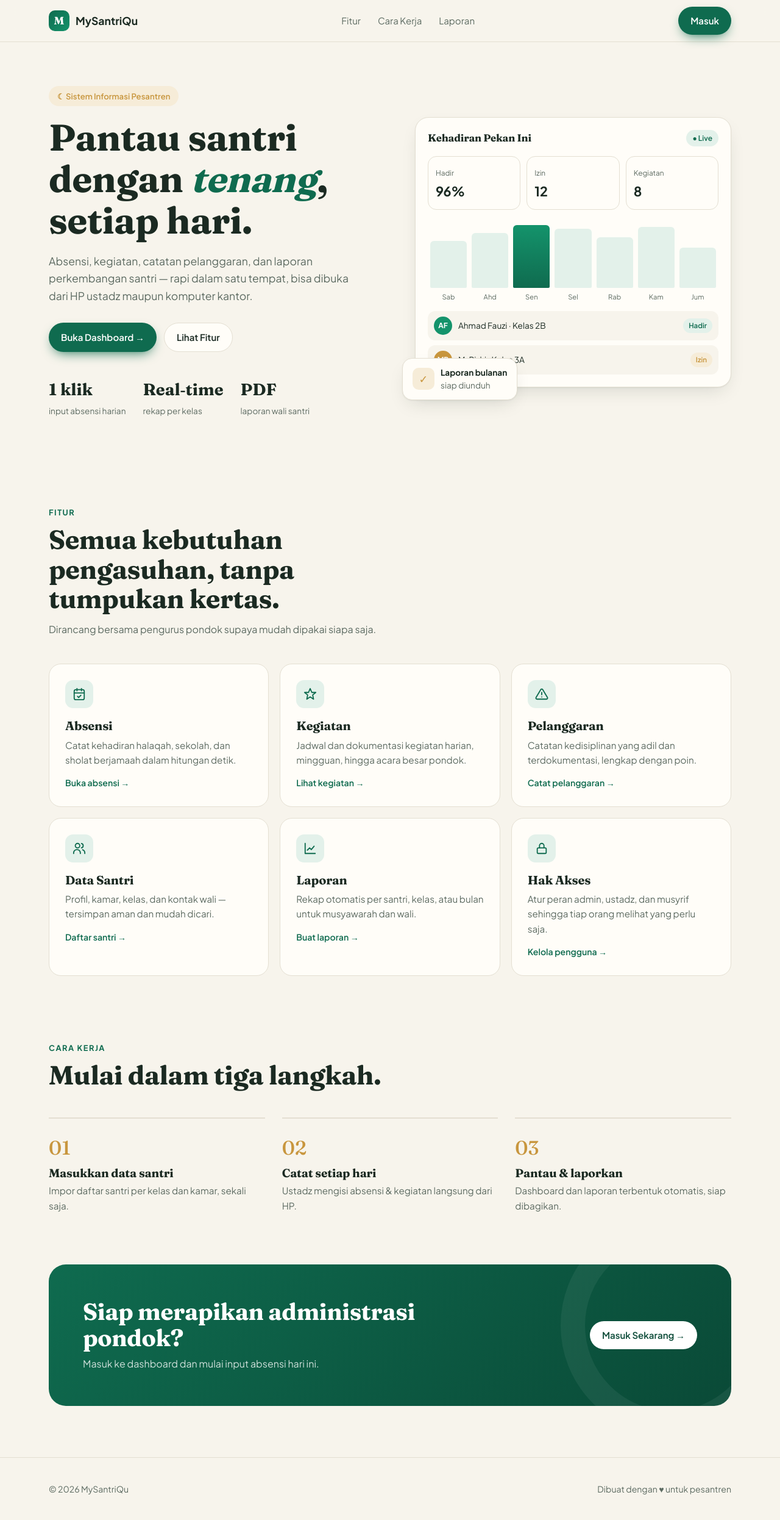
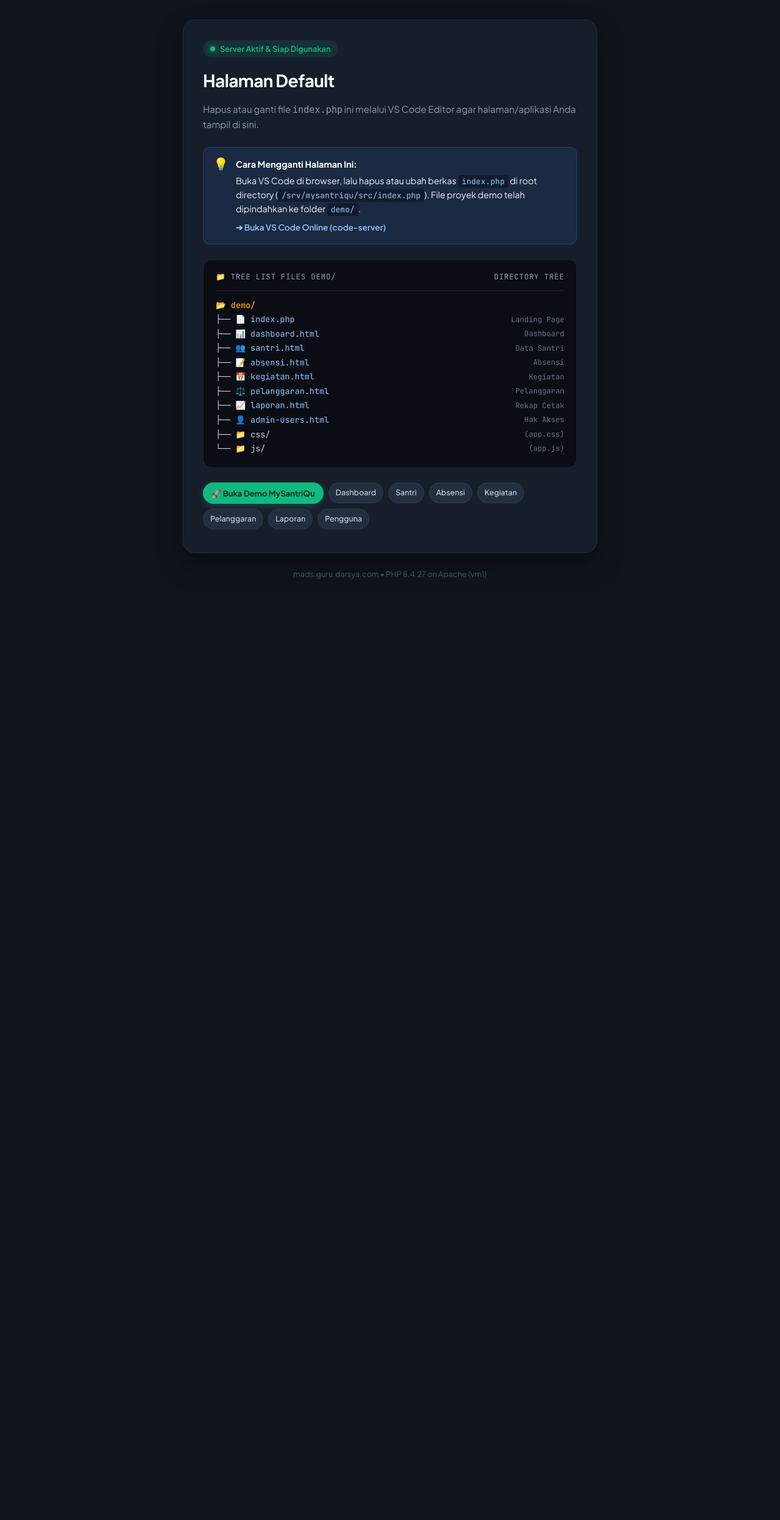
Before and after one commit to madarusyahadah-art/mysantriqu, a PHP site: page / in a window 1280 px wide. Shown: the whole page at 61% size. After the commit the page ends 949 px from the top, so only its background shows below. Run offline with PHP 8.4, Linux system fonts and the light colour scheme.

Commit message:
refactor: move app pages to demo/ and set default starter page with demo tree on index.php

```diff
--- a/index.php
+++ b/index.php
@@ -3,212 +3,304 @@
 <head>
   <meta charset="utf-8">
   <meta name="viewport" content="width=device-width, initial-scale=1">
-<title>MySantriQu — Manajemen Santri</title>
-<meta name="description" content="MySantriQu: absensi, kegiatan, pelanggaran, dan laporan santri dalam satu aplikasi.">
+  <title>Default App — mads.guru.darsya.com</title>
   <link rel="preconnect" href="https://fonts.googleapis.com">
   <link rel="preconnect" href="https://fonts.gstatic.com" crossorigin>
-<link href="https://fonts.googleapis.com/css2?family=Fraunces:opsz,wght@9..144,500;9..144,700&family=Plus+Jakarta+Sans:wght@400;500;600;700&display=swap" rel="stylesheet">
+  <link href="https://fonts.googleapis.com/css2?family=Plus+Jakarta+Sans:wght@400;500;600;700&family=JetBrains+Mono:wght@400;500;600&display=swap" rel="stylesheet">
   <style>
-:root{
-  --bg:#f7f4ec; --surface:#fffdf8; --ink:#1b2a22; --muted:#5d6b62; --line:#e4dfd2;
-  --brand:#0f6b4f; --brand-2:#14936b; --brand-soft:#e3f1ea; --gold:#c8963e; --gold-soft:#f6ecd8;
-  --shadow:0 1px 2px rgba(20,40,30,.06),0 12px 32px -12px rgba(20,40,30,.18);
+    :root {
+      --bg: #0f141c;
+      --card: #161e2a;
+      --card-border: #232e3f;
+      --text: #f0f4f8;
+      --muted: #8b9bb4;
+      --accent: #10b981;
+      --accent-soft: rgba(16, 185, 129, 0.12);
+      --brand: #3b82f6;
+      --brand-soft: rgba(59, 130, 246, 0.12);
+      --code-bg: #0a0d14;
+      --code-border: #1e2636;
+      --gold: #f59e0b;
+      --gold-soft: rgba(245, 158, 11, 0.12);
     }
-@media (prefers-color-scheme:dark){
-  :root{--bg:#0e1612;--surface:#15201b;--ink:#eef3ef;--muted:#9fb0a6;--line:#24332b;
-  --brand:#3fbf8f;--brand-2:#5fd6a8;--brand-soft:#173327;--gold:#e0b25e;--gold-soft:#2c2416;
-  --shadow:0 1px 2px rgba(0,0,0,.3),0 16px 40px -16px rgba(0,0,0,.6)}
+
+    * { box-sizing: border-box; margin: 0; padding: 0; }
+    body {
+      font-family: "Plus Jakarta Sans", system-ui, sans-serif;
+      background: var(--bg);
+      color: var(--text);
+      min-height: 100vh;
+      display: flex;
+      flex-direction: column;
+      align-items: center;
+      justify-content: center;
+      padding: 32px 16px;
+      line-height: 1.6;
     }
-*{box-sizing:border-box;margin:0;padding:0}
-html{scroll-behavior:smooth}
-body{font-family:"Plus Jakarta Sans",system-ui,sans-serif;background:var(--bg);color:var(--ink);line-height:1.6;-webkit-font-smoothing:antialiased}
-a{color:inherit;text-decoration:none}
-.wrap{max-width:1160px;margin:0 auto;padding:0 20px}
-h1,h2,h3{font-family:Fraunces,Georgia,serif;line-height:1.12;letter-spacing:-.01em}
 
-/* nav */
-header{position:sticky;top:0;z-index:10;background:color-mix(in srgb,var(--bg) 82%,transparent);backdrop-filter:blur(12px);border-bottom:1px solid var(--line)}
-nav{display:flex;align-items:center;justify-content:space-between;height:68px}
-.logo{display:flex;align-items:center;gap:10px;font-weight:700;font-size:1.1rem}
-.logo i{width:34px;height:34px;border-radius:10px;background:linear-gradient(135deg,var(--brand),var(--brand-2));display:grid;place-items:center;color:#fff;font-style:normal;font-family:Fraunces,serif}
-.links{display:flex;gap:28px;font-size:.94rem;color:var(--muted)}
-.links a:hover{color:var(--ink)}
-.btn{display:inline-flex;align-items:center;gap:8px;padding:11px 20px;border-radius:999px;font-weight:600;font-size:.94rem;transition:transform .15s,box-shadow .15s,background .15s}
-.btn-primary{background:var(--brand);color:#fff;box-shadow:0 8px 20px -8px var(--brand)}
-@media (prefers-color-scheme:dark){.btn-primary{color:#07130e}}
-.btn-primary:hover{transform:translateY(-1px);background:var(--brand-2)}
-.btn-ghost{border:1px solid var(--line);background:var(--surface)}
-.btn-ghost:hover{border-color:var(--brand)}
+    .container {
+      width: 100%;
+      max-width: 680px;
+      margin: 0 auto;
+    }
 
-/* hero */
-.hero{padding:72px 0 56px;display:grid;grid-template-columns:1.05fr 1fr;gap:56px;align-items:center}
-.eyebrow{display:inline-flex;align-items:center;gap:8px;padding:6px 14px;border-radius:999px;background:var(--gold-soft);color:var(--gold);font-size:.82rem;font-weight:600}
-.hero h1{font-size:clamp(2.4rem,5vw,3.8rem);margin:18px 0}
-.hero h1 em{font-style:italic;color:var(--brand)}
-.hero p{font-size:1.1rem;color:var(--muted);max-width:520px}
-.cta{display:flex;gap:12px;margin-top:30px;flex-wrap:wrap}
-.trust{display:flex;gap:28px;margin-top:40px;flex-wrap:wrap}
-.trust b{display:block;font-family:Fraunces,serif;font-size:1.7rem}
-.trust span{font-size:.85rem;color:var(--muted)}
+    /* Main Card */
+    .card {
+      background: var(--card);
+      border: 1px solid var(--card-border);
+      border-radius: 20px;
+      padding: 32px;
+      box-shadow: 0 20px 40px rgba(0, 0, 0, 0.4);
+    }
 
-/* mock dashboard */
-.mock{background:var(--surface);border:1px solid var(--line);border-radius:22px;box-shadow:var(--shadow);padding:20px;position:relative}
-.mock-top{display:flex;justify-content:space-between;align-items:center;margin-bottom:16px}
-.mock-top h3{font-size:1.05rem}
-.chip{font-size:.75rem;padding:4px 10px;border-radius:999px;background:var(--brand-soft);color:var(--brand);font-weight:600}
-.kpis{display:grid;grid-template-columns:repeat(3,1fr);gap:10px}
-.kpi{border:1px solid var(--line);border-radius:14px;padding:12px}
-.kpi small{color:var(--muted);font-size:.74rem}
-.kpi b{display:block;font-size:1.35rem;margin-top:2px}
-.bars{display:flex;align-items:flex-end;gap:8px;height:110px;margin:18px 0 6px;padding:0 4px}
-.bars div{flex:1;border-radius:6px 6px 2px 2px;background:var(--brand-soft);position:relative}
-.bars div.on{background:linear-gradient(var(--brand-2),var(--brand))}
-.days{display:flex;gap:8px;padding:0 4px;font-size:.7rem;color:var(--muted)}
-.days span{flex:1;text-align:center}
-.list{margin-top:14px;display:grid;gap:8px}
-.row{display:flex;align-items:center;gap:10px;padding:9px 10px;border-radius:12px;background:var(--bg);font-size:.85rem}
-.av{width:30px;height:30px;border-radius:50%;display:grid;place-items:center;font-weight:700;font-size:.75rem;color:#fff;flex:none}
-.row .st{margin-left:auto;font-size:.72rem;font-weight:600;padding:3px 9px;border-radius:999px}
-.ok{background:var(--brand-soft);color:var(--brand)} .warn{background:var(--gold-soft);color:var(--gold)}
-.float{position:absolute;bottom:-22px;left:-22px;background:var(--surface);border:1px solid var(--line);border-radius:16px;padding:12px 16px;box-shadow:var(--shadow);display:flex;gap:10px;align-items:center;font-size:.85rem}
-.float i{width:36px;height:36px;border-radius:10px;background:var(--gold-soft);color:var(--gold);display:grid;place-items:center;font-style:normal;font-size:1.1rem}
+    .badge-status {
+      display: inline-flex;
+      align-items: center;
+      gap: 8px;
+      padding: 4px 12px;
+      border-radius: 999px;
+      background: var(--accent-soft);
+      color: var(--accent);
+      font-size: 0.8rem;
+      font-weight: 600;
+      margin-bottom: 16px;
+    }
+    .badge-status::before {
+      content: "";
+      width: 8px;
+      height: 8px;
+      border-radius: 50%;
+      background: var(--accent);
+      box-shadow: 0 0 10px var(--accent);
+    }
 
-/* features */
-section{padding:84px 0}
-.head{max-width:620px;margin-bottom:44px}
-.head h2{font-size:clamp(1.9rem,3.6vw,2.7rem);margin:10px 0 12px}
-.head p{color:var(--muted)}
-.label{font-size:.8rem;font-weight:700;letter-spacing:.12em;text-transform:uppercase;color:var(--brand)}
-.grid{display:grid;grid-template-columns:repeat(3,1fr);gap:18px}
-.card{background:var(--surface);border:1px solid var(--line);border-radius:20px;padding:26px;transition:transform .2s,box-shadow .2s,border-color .2s}
-.card:hover{transform:translateY(-4px);box-shadow:var(--shadow);border-color:color-mix(in srgb,var(--brand) 35%,var(--line))}
-.ic{width:46px;height:46px;border-radius:13px;background:var(--brand-soft);color:var(--brand);display:grid;place-items:center;margin-bottom:18px}
-.ic svg{width:22px;height:22px}
-.card h3{font-size:1.25rem;margin-bottom:8px}
-.card p{color:var(--muted);font-size:.95rem}
-.card .go{display:inline-block;margin-top:14px;font-weight:600;font-size:.88rem;color:var(--brand)}
+    h1 {
+      font-size: 1.75rem;
+      font-weight: 700;
+      letter-spacing: -0.02em;
+      margin-bottom: 12px;
+      color: #fff;
+    }
 
-/* steps */
-.steps{display:grid;grid-template-columns:repeat(3,1fr);gap:28px;counter-reset:s}
-.step{border-top:2px solid var(--line);padding-top:22px;counter-increment:s}
-.step::before{content:"0" counter(s);font-family:Fraunces,serif;font-size:2rem;color:var(--gold)}
-.step h3{font-size:1.2rem;margin:6px 0}
-.step p{color:var(--muted);font-size:.95rem}
+    .desc {
+      color: var(--muted);
+      font-size: 0.95rem;
+      margin-bottom: 24px;
+    }
 
-/* band */
-.band{background:linear-gradient(135deg,var(--brand),#0a4a37);color:#fff;border-radius:28px;padding:56px;display:flex;justify-content:space-between;align-items:center;gap:30px;flex-wrap:wrap;position:relative;overflow:hidden}
-.band::after{content:"";position:absolute;right:-80px;top:-80px;width:280px;height:280px;border-radius:50%;border:40px solid rgba(255,255,255,.06)}
-.band h2{font-size:clamp(1.7rem,3vw,2.4rem);max-width:560px}
-.band p{opacity:.8;margin-top:8px}
-.band .btn{background:#fff;color:#0a4a37;position:relative;z-index:1}
+    /* Alert / Notice Box */
+    .notice-box {
+      background: var(--brand-soft);
+      border: 1px solid rgba(59, 130, 246, 0.25);
+      border-radius: 12px;
+      padding: 16px;
+      margin-bottom: 24px;
+      display: flex;
+      gap: 12px;
+      align-items: flex-start;
+      font-size: 0.9rem;
+    }
+    .notice-icon {
+      font-size: 1.25rem;
+      line-height: 1;
+    }
+    .notice-content b {
+      color: #fff;
+      display: block;
+      margin-bottom: 4px;
+    }
+    .notice-content code {
+      font-family: "JetBrains Mono", monospace;
+      background: rgba(0, 0, 0, 0.35);
+      padding: 2px 6px;
+      border-radius: 4px;
+      font-size: 0.82rem;
+      color: #93c5fd;
+    }
 
-footer{padding:40px 0;border-top:1px solid var(--line);margin-top:84px;color:var(--muted);font-size:.88rem}
-footer .wrap{display:flex;justify-content:space-between;gap:16px;flex-wrap:wrap}
+    /* Tree View Box */
+    .tree-box {
+      background: var(--code-bg);
+      border: 1px solid var(--code-border);
+      border-radius: 14px;
+      padding: 18px 20px;
+      margin-bottom: 18px;
+      font-family: "JetBrains Mono", monospace;
+      font-size: 0.84rem;
+    }
+    .tree-header {
+      display: flex;
+      justify-content: space-between;
+      align-items: center;
+      padding-bottom: 12px;
+      margin-bottom: 12px;
+      border-bottom: 1px solid var(--code-border);
+      color: var(--muted);
+      font-size: 0.78rem;
+      text-transform: uppercase;
+      letter-spacing: 0.06em;
+    }
+    .tree-content {
+      line-height: 1.75;
+      color: #cbd5e1;
+    }
+    .tree-folder {
+      color: var(--gold);
+      font-weight: 600;
+    }
+    .tree-item {
+      display: flex;
+      align-items: center;
+      gap: 8px;
+    }
+    .tree-item a {
+      color: #93c5fd;
+      text-decoration: none;
+      transition: color .15s ease;
+    }
+    .tree-item a:hover {
+      color: #60a5fa;
+      text-decoration: underline;
+    }
+    .tree-meta {
+      color: #64748b;
+      font-size: 0.76rem;
+      margin-left: auto;
+    }
 
-.reveal{opacity:0;transform:translateY(18px);transition:opacity .7s ease,transform .7s ease}
-.reveal.in{opacity:1;transform:none}
-@media (prefers-reduced-motion:reduce){.reveal{opacity:1;transform:none;transition:none}}
+    /* Small Demo Buttons / Pills */
+    .demo-bar {
+      display: flex;
+      align-items: center;
+      gap: 8px;
+      flex-wrap: wrap;
+      padding: 6px 0;
+    }
+    .btn-demo-primary {
+      display: inline-flex;
+      align-items: center;
+      gap: 6px;
+      background: var(--accent);
+      color: #052e16;
+      font-size: 0.82rem;
+      font-weight: 700;
+      padding: 7px 14px;
+      border-radius: 999px;
+      text-decoration: none;
+      transition: all .15s ease;
+      box-shadow: 0 4px 12px rgba(16, 185, 129, 0.25);
+    }
+    .btn-demo-primary:hover {
+      background: #34d399;
+      transform: translateY(-1px);
+    }
+    .btn-demo-sub {
+      display: inline-flex;
+      align-items: center;
+      gap: 4px;
+      background: var(--card-border);
+      color: #cbd5e1;
+      font-size: 0.78rem;
+      font-weight: 500;
+      padding: 6px 11px;
+      border-radius: 999px;
+      text-decoration: none;
+      border: 1px solid rgba(255, 255, 255, 0.05);
+      transition: all .15s ease;
+    }
+    .btn-demo-sub:hover {
+      background: #2a374a;
+      color: #fff;
+      border-color: var(--brand);
+    }
 
-@media (max-width:900px){
-  .hero{grid-template-columns:1fr;padding-top:44px}
-  .grid,.steps{grid-template-columns:1fr 1fr}
-  .links{display:none}
+    .vscode-btn {
+      display: inline-flex;
+      align-items: center;
+      gap: 6px;
+      color: #93c5fd;
+      font-size: 0.85rem;
+      font-weight: 600;
+      text-decoration: none;
+      margin-top: 8px;
     }
-@media (max-width:600px){
-  .wrap{padding:0 16px}
-  .grid,.steps{grid-template-columns:1fr}
-  .band{padding:36px 24px}
-  .float{left:12px;bottom:-26px}
-  section{padding:64px 0}
+    .vscode-btn:hover {
+      text-decoration: underline;
+    }
+
+    /* Footer */
+    footer {
+      margin-top: 24px;
+      text-align: center;
+      font-size: 0.8rem;
+      color: #475569;
     }
   </style>
 </head>
 <body>
-<header>
-  <div class="wrap"><nav>
-    <a class="logo" href="#"><i>M</i>MySantriQu</a>
-    <div class="links"><a href="#fitur">Fitur</a><a href="#cara">Cara Kerja</a><a href="laporan.html">Laporan</a></div>
-    <a class="btn btn-primary" href="dashboard.html">Masuk</a>
-  </nav></div>
-</header>
 
-<main class="wrap">
-  <div class="hero">
-    <div class="reveal">
-      <span class="eyebrow">☾ Sistem Informasi Pesantren</span>
-      <h1>Pantau santri dengan <em>tenang</em>, setiap hari.</h1>
-      <p>Absensi, kegiatan, catatan pelanggaran, dan laporan perkembangan santri — rapi dalam satu tempat, bisa dibuka dari HP ustadz maupun komputer kantor.</p>
-      <div class="cta">
-        <a class="btn btn-primary" href="dashboard.html">Buka Dashboard →</a>
-        <a class="btn btn-ghost" href="#fitur">Lihat Fitur</a>
+<div class="container">
+  <div class="card">
+    <div class="badge-status">Server Aktif & Siap Digunakan</div>
+    <h1>Halaman Default</h1>
+    <p class="desc">
+      Hapus atau ganti file <code>index.php</code> ini melalui VS Code Editor agar halaman/aplikasi Anda tampil di sini.
+    </p>
+
+    <!-- Notice -->
+    <div class="notice-box">
+      <div class="notice-icon">💡</div>
+      <div class="notice-content">
+        <b>Cara Mengganti Halaman Ini:</b>
+        Buka VS Code di browser, lalu hapus atau ubah berkas <code>index.php</code> di root directory (<code>/srv/mysantriqu/src/index.php</code>). File proyek demo telah dipindahkan ke folder <code>demo/</code>.
+        <div>
+          <a href="https://mysantriqu-code.vm1.ds.darsya.com" target="_blank" class="vscode-btn">
+            ➔ Buka VS Code Online (code-server)
+          </a>
         </div>
-      <div class="trust">
-        <div><b>1 klik</b><span>input absensi harian</span></div>
-        <div><b>Real‑time</b><span>rekap per kelas</span></div>
-        <div><b>PDF</b><span>laporan wali santri</span></div>
       </div>
     </div>
 
-    <div class="mock reveal" aria-hidden="true">
-      <div class="mock-top"><h3>Kehadiran Pekan Ini</h3><span class="chip">● Live</span></div>
-      <div class="kpis">
-        <div class="kpi"><small>Hadir</small><b>96%</b></div>
-        <div class="kpi"><small>Izin</small><b>12</b></div>
-        <div class="kpi"><small>Kegiatan</small><b>8</b></div>
+    <!-- Tree List Box -->
+    <div class="tree-box">
+      <div class="tree-header">
+        <span>📁 Tree list files demo/</span>
+        <span>Directory Tree</span>
       </div>
-      <div class="bars"><div style="height:70%"></div><div style="height:82%"></div><div class="on" style="height:94%"></div><div style="height:88%"></div><div style="height:76%"></div><div style="height:91%"></div><div style="height:60%"></div></div>
-      <div class="days"><span>Sab</span><span>Ahd</span><span>Sen</span><span>Sel</span><span>Rab</span><span>Kam</span><span>Jum</span></div>
-      <div class="list">
-        <div class="row"><span class="av" style="background:#14936b">AF</span>Ahmad Fauzi · Kelas 2B<span class="st ok">Hadir</span></div>
-        <div class="row"><span class="av" style="background:#c8963e">MR</span>M. Rizki · Kelas 3A<span class="st warn">Izin</span></div>
-      </div>
-      <div class="float"><i>✓</i><div><b>Laporan bulanan</b><br><span style="color:var(--muted)">siap diunduh</span></div></div>
-    </div>
-  </div>
-</main>
-
-<section id="fitur">
-  <div class="wrap">
-    <div class="head reveal">
-      <span class="label">Fitur</span>
-      <h2>Semua kebutuhan pengasuhan, tanpa tumpukan kertas.</h2>
-      <p>Dirancang bersama pengurus pondok supaya mudah dipakai siapa saja.</p>
-    </div>
-    <div class="grid">
-      <a class="card reveal" href="absensi.html"><div class="ic"><svg viewBox="0 0 24 24" fill="none" stroke="currentColor" stroke-width="2" stroke-linecap="round" stroke-linejoin="round"><rect x="3" y="4" width="18" height="18" rx="3"/><path d="M16 2v4M8 2v4M3 10h18M9 16l2 2 4-4"/></svg></div><h3>Absensi</h3><p>Catat kehadiran halaqah, sekolah, dan sholat berjamaah dalam hitungan detik.</p><span class="go">Buka absensi →</span></a>
-      <a class="card reveal" href="kegiatan.html"><div class="ic"><svg viewBox="0 0 24 24" fill="none" stroke="currentColor" stroke-width="2" stroke-linecap="round" stroke-linejoin="round"><path d="M12 2l3 7h7l-5.5 4.5L18 21l-6-4-6 4 1.5-7.5L2 9h7z"/></svg></div><h3>Kegiatan</h3><p>Jadwal dan dokumentasi kegiatan harian, mingguan, hingga acara besar pondok.</p><span class="go">Lihat kegiatan →</span></a>
-      <a class="card reveal" href="pelanggaran.html"><div class="ic"><svg viewBox="0 0 24 24" fill="none" stroke="currentColor" stroke-width="2" stroke-linecap="round" stroke-linejoin="round"><path d="M12 9v4M12 17h.01"/><path d="M10.3 3.9L1.8 18a2 2 0 001.7 3h17a2 2 0 001.7-3L13.7 3.9a2 2 0 00-3.4 0z"/></svg></div><h3>Pelanggaran</h3><p>Catatan kedisiplinan yang adil dan terdokumentasi, lengkap dengan poin.</p><span class="go">Catat pelanggaran →</span></a>
-      <a class="card reveal" href="santri.html"><div class="ic"><svg viewBox="0 0 24 24" fill="none" stroke="currentColor" stroke-width="2" stroke-linecap="round" stroke-linejoin="round"><circle cx="9" cy="7" r="4"/><path d="M2 21v-1a6 6 0 0112 0v1M16 3.1a4 4 0 010 7.8M22 21v-1a6 6 0 00-4-5.6"/></svg></div><h3>Data Santri</h3><p>Profil, kamar, kelas, dan kontak wali — tersimpan aman dan mudah dicari.</p><span class="go">Daftar santri →</span></a>
-      <a class="card reveal" href="laporan.html"><div class="ic"><svg viewBox="0 0 24 24" fill="none" stroke="currentColor" stroke-width="2" stroke-linecap="round" stroke-linejoin="round"><path d="M3 3v18h18"/><path d="M7 15l4-4 3 3 5-6"/></svg></div><h3>Laporan</h3><p>Rekap otomatis per santri, kelas, atau bulan untuk musyawarah dan wali.</p><span class="go">Buat laporan →</span></a>
-      <a class="card reveal" href="admin-users.html"><div class="ic"><svg viewBox="0 0 24 24" fill="none" stroke="currentColor" stroke-width="2" stroke-linecap="round" stroke-linejoin="round"><rect x="4" y="11" width="16" height="10" rx="2"/><path d="M8 11V7a4 4 0 018 0v4"/></svg></div><h3>Hak Akses</h3><p>Atur peran admin, ustadz, dan musyrif sehingga tiap orang melihat yang perlu saja.</p><span class="go">Kelola pengguna →</span></a>
-    </div>
-  </div>
-</section>
-
-<section id="cara" style="padding-top:20px">
-  <div class="wrap">
-    <div class="head reveal"><span class="label">Cara Kerja</span><h2>Mulai dalam tiga langkah.</h2></div>
-    <div class="steps">
-      <div class="step reveal"><h3>Masukkan data santri</h3><p>Impor daftar santri per kelas dan kamar, sekali saja.</p></div>
-      <div class="step reveal"><h3>Catat setiap hari</h3><p>Ustadz mengisi absensi & kegiatan langsung dari HP.</p></div>
-      <div class="step reveal"><h3>Pantau & laporkan</h3><p>Dashboard dan laporan terbentuk otomatis, siap dibagikan.</p></div>
-    </div>
-  </div>
-</section>
-
-<div class="wrap">
-  <div class="band reveal">
-    <div><h2>Siap merapikan administrasi pondok?</h2><p>Masuk ke dashboard dan mulai input absensi hari ini.</p></div>
-    <a class="btn" href="dashboard.html">Masuk Sekarang →</a>
+      <div class="tree-content">
+        <div class="tree-folder">📂 demo/</div>
+        <div class="tree-item">├── 📄 <a href="demo/index.php">index.php</a> <span class="tree-meta">Landing Page</span></div>
+        <div class="tree-item">├── 📊 <a href="demo/dashboard.html">dashboard.html</a> <span class="tree-meta">Dashboard</span></div>
+        <div class="tree-item">├── 👥 <a href="demo/santri.html">santri.html</a> <span class="tree-meta">Data Santri</span></div>
+        <div class="tree-item">├── 📝 <a href="demo/absensi.html">absensi.html</a> <span class="tree-meta">Absensi</span></div>
+        <div class="tree-item">├── 📅 <a href="demo/kegiatan.html">kegiatan.html</a> <span class="tree-meta">Kegiatan</span></div>
+        <div class="tree-item">├── ⚖️ <a href="demo/pelanggaran.html">pelanggaran.html</a> <span class="tree-meta">Pelanggaran</span></div>
+        <div class="tree-item">├── 📈 <a href="demo/laporan.html">laporan.html</a> <span class="tree-meta">Rekap Cetak</span></div>
+        <div class="tree-item">├── 👤 <a href="demo/admin-users.html">admin-users.html</a> <span class="tree-meta">Hak Akses</span></div>
+        <div class="tree-item">├── 📁 css/ <span class="tree-meta">(app.css)</span></div>
+        <div class="tree-item">└── 📁 js/ <span class="tree-meta">(app.js)</span></div>
       </div>
     </div>
 
-<footer><div class="wrap"><span>© <span id="y"></span> MySantriQu</span><span>Dibuat dengan ♥ untuk pesantren</span></div></footer>
+    <!-- Demo Button Links -->
+    <div class="demo-bar">
+      <a href="demo/index.php" class="btn-demo-primary">
+        🚀 Buka Demo MySantriQu
+      </a>
+      <a href="demo/dashboard.html" class="btn-demo-sub">Dashboard</a>
+      <a href="demo/santri.html" class="btn-demo-sub">Santri</a>
+      <a href="demo/absensi.html" class="btn-demo-sub">Absensi</a>
+      <a href="demo/kegiatan.html" class="btn-demo-sub">Kegiatan</a>
+      <a href="demo/pelanggaran.html" class="btn-demo-sub">Pelanggaran</a>
+      <a href="demo/laporan.html" class="btn-demo-sub">Laporan</a>
+      <a href="demo/admin-users.html" class="btn-demo-sub">Pengguna</a>
+    </div>
+  </div>
 
-<script>
-document.getElementById('y').textContent = new Date().getFullYear();
-const io = new IntersectionObserver(es => es.forEach(e => { if (e.isIntersecting) { e.target.classList.add('in'); io.unobserve(e.target); } }), { threshold: .12 });
-document.querySelectorAll('.reveal').forEach((el, i) => { el.style.transitionDelay = (i % 3) * 80 + 'ms'; io.observe(el); });
-</script>
+  <footer>
+    mads.guru.darsya.com &bull; PHP <?= phpversion(); ?> on Apache (vm1)
+  </footer>
+</div>
+
 </body>
 </html>
```
Also changed, not shown: demo/index.php (added, +214 -0 lines), demo/absensi.html (renamed from absensi.html), demo/admin-users.html (renamed from admin-users.html), demo/css/app.css (renamed from css/app.css), demo/dashboard.html (renamed from dashboard.html), demo/js/app.js (renamed from js/app.js), demo/kegiatan.html (renamed from kegiatan.html), demo/laporan.html (renamed from laporan.html), demo/pelanggaran.html (renamed from pelanggaran.html), demo/santri.html (renamed from santri.html). Lines whose indentation alone changed are shown as unchanged.
